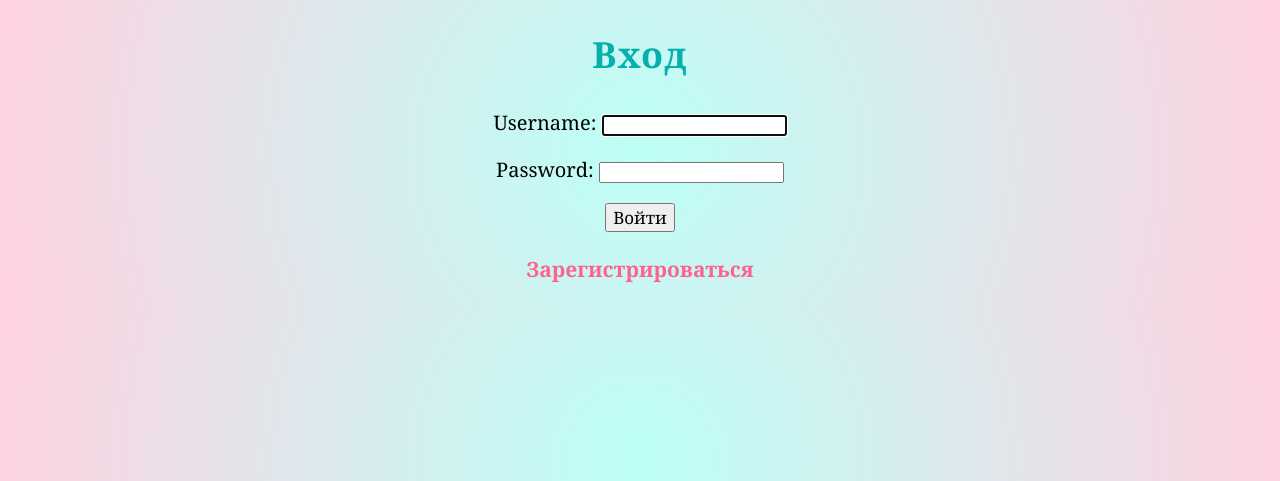
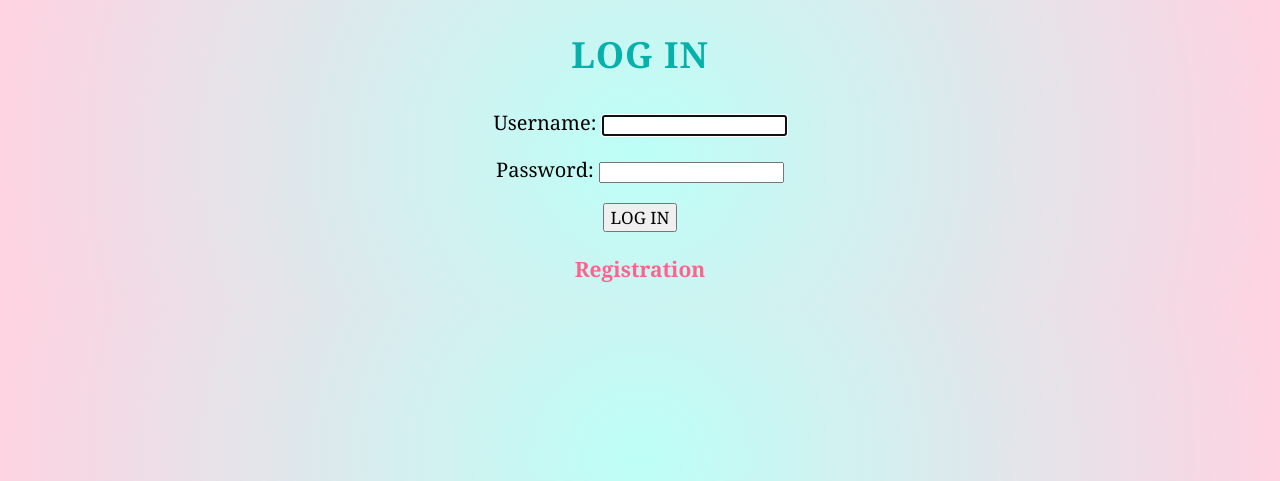
Before and after one commit to IvanaMishich/Dino-game, a Django app: page /login/ in a window 1280 px wide. Shown: the top 481 px of the page. Run offline with Django 5.2, Linux system fonts and the light colour scheme; parts of the project's set-up code (start-up, migrations or seed data) failed here and were passed over.

Commit message:
Add files via upload

```diff
--- a/Dino/templates/login.html
+++ b/Dino/templates/login.html
@@ -2,17 +2,17 @@
 <html lang="en">
 <head>
     <meta charset="UTF-8">
-    <title>Вход</title>
+    <title>LOG IN</title>
 </head>
 <body style="text-align: center; font-family: Georgia; background: radial-gradient(circle, #bcfff7, #ffd2e1);">
-    <h2 style="letter-spacing: 1px; font-size: 36px; color: #06b0ab;">Вход</h2>
+    <h2 style="letter-spacing: 1px; font-size: 36px; color: #06b0ab;">LOG IN</h2>
     <form method="post" style="font-size: 20px;">
         {% csrf_token %}
         {{ form.as_p }}
         <input type="hidden" name="score" value="{{ request.GET.score }}">
-        <button type="submit" style="font-size: 17px; font-family: Georgia;">Войти</button>
+        <button type="submit" style="font-size: 17px; font-family: Georgia;">LOG IN</button>
     </form>
-    <p><a href="{% url 'register' %}" style="line-height: 2; text-decoration: none; font-weight: bold; font-size: 21px; color: #fc648e;">Зарегистрироваться</a>
+    <p><a href="{% url 'register' %}" style="line-height: 2; text-decoration: none; font-weight: bold; font-size: 21px; color: #fc648e;">Registration</a>
     </p>
 </body>
 </html>
--- a/Dino/templates/register.html
+++ b/Dino/templates/register.html
@@ -3,16 +3,16 @@
 <head>
     <meta charset="UTF-8">
     <meta name="viewport" content="width=device-width, initial-scale=1.0">
-    <title>Регистрация</title>
+    <title>Registration</title>
 </head>
 <body style="display: flex; flex-direction: column; justify-content: center; align-items: center; font-family: Georgia; background: radial-gradient(circle, #bcfff7, #ffd2e1);">
-    <h1 style="color: #3ebbb7; margin-top: 30px; margin-bottom: 30px;">Регистрация</h1>
+    <h1 style="color: #3ebbb7; margin-top: 30px; margin-bottom: 30px;">Registration</h1>
     <form method="post" style="display: flex; flex-direction: column; justify-content: center; text-align: left;">
         {% csrf_token %}
         {{ form.as_p }}
         <input type="hidden" name="score" value="{{ request.GET.score }}">
         <br>
-        <button type="submit" style="font-size: 17px; font-family: Georgia; font-weight: bold; color: #ff548a; display: block; margin: 0 auto;">Зарегистрироваться</button>
+        <button type="submit" style="font-size: 17px; font-family: Georgia; font-weight: bold; color: #ff548a; display: block; margin: 0 auto;">Register</button>
     </form>
 </body>
 </html>
--- a/Dino/templates/top10.html
+++ b/Dino/templates/top10.html
@@ -5,7 +5,7 @@
     <title>Top-10</title>
 </head>
 <body style="text-align: center; display: flex; flex-direction: column; justify-content: center; font-size: 24px; color: #343434; font-family: Georgia; background: radial-gradient(circle, #f5ffda, #ffc3ae);">
-    <h style="font-size: 32px; font-weight: bold; margin-top: 30px; margin-bottom: 10px;">ТОП-10 Игроков 🏆</h>
+    <h style="font-size: 32px; font-weight: bold; margin-top: 30px; margin-bottom: 10px;">Top-10 Players 🏆</h>
     <table style="width: 20%; margin: 0 auto; margin-top: 30px; margin-bottom: 30px; color: #3f3f3f; border: 3px dotted #ffbba0; box-shadow: 0 4px 8px rgba(0, 0, 0, 0.2);">
         <thead>
             <tr style="font-weight: bold;">
@@ -24,11 +24,11 @@
             {% endfor %}
         </tbody>
     </table>
-    <h onclick="window.location.href='/';" style="color: #e20044; font-weight: bold; cursor: pointer;">ИГРАТЬ</h>
+    <h onclick="window.location.href='/';" style="color: #e20044; font-weight: bold; cursor: pointer;">PLAY</h>
     <br>
     <form action="{% url 'logout' %}" method="post">
         {% csrf_token %}
-        <a href="#" onclick="this.closest('form').submit();" style="text-decoration: none; color: #a2002b; font-weight: bold;">Выйти</a>
+        <a href="#" onclick="this.closest('form').submit();" style="text-decoration: none; color: #a2002b; font-weight: bold;">LOG OUT</a>
     </form>
 </body>
 </html>
```
